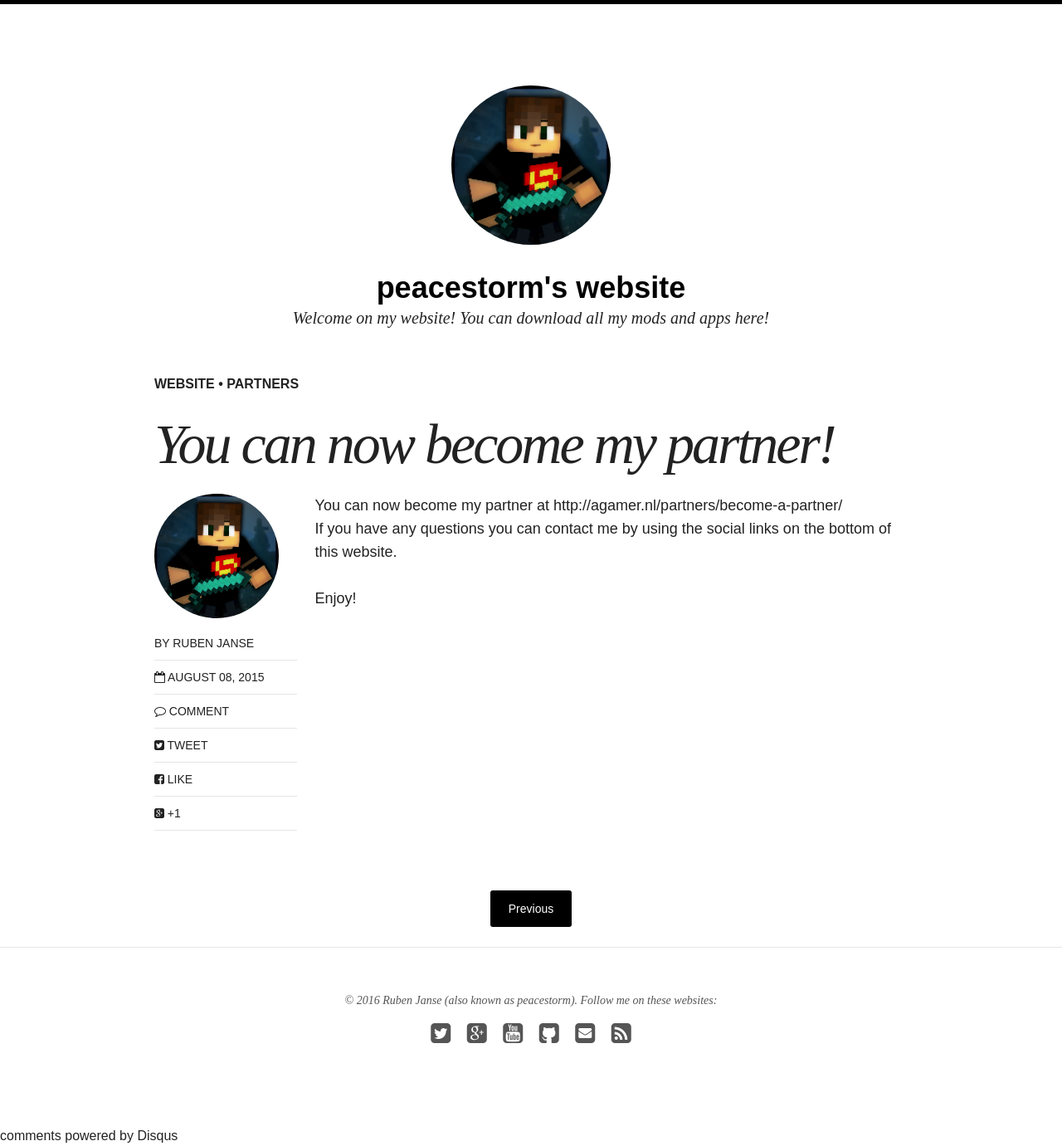
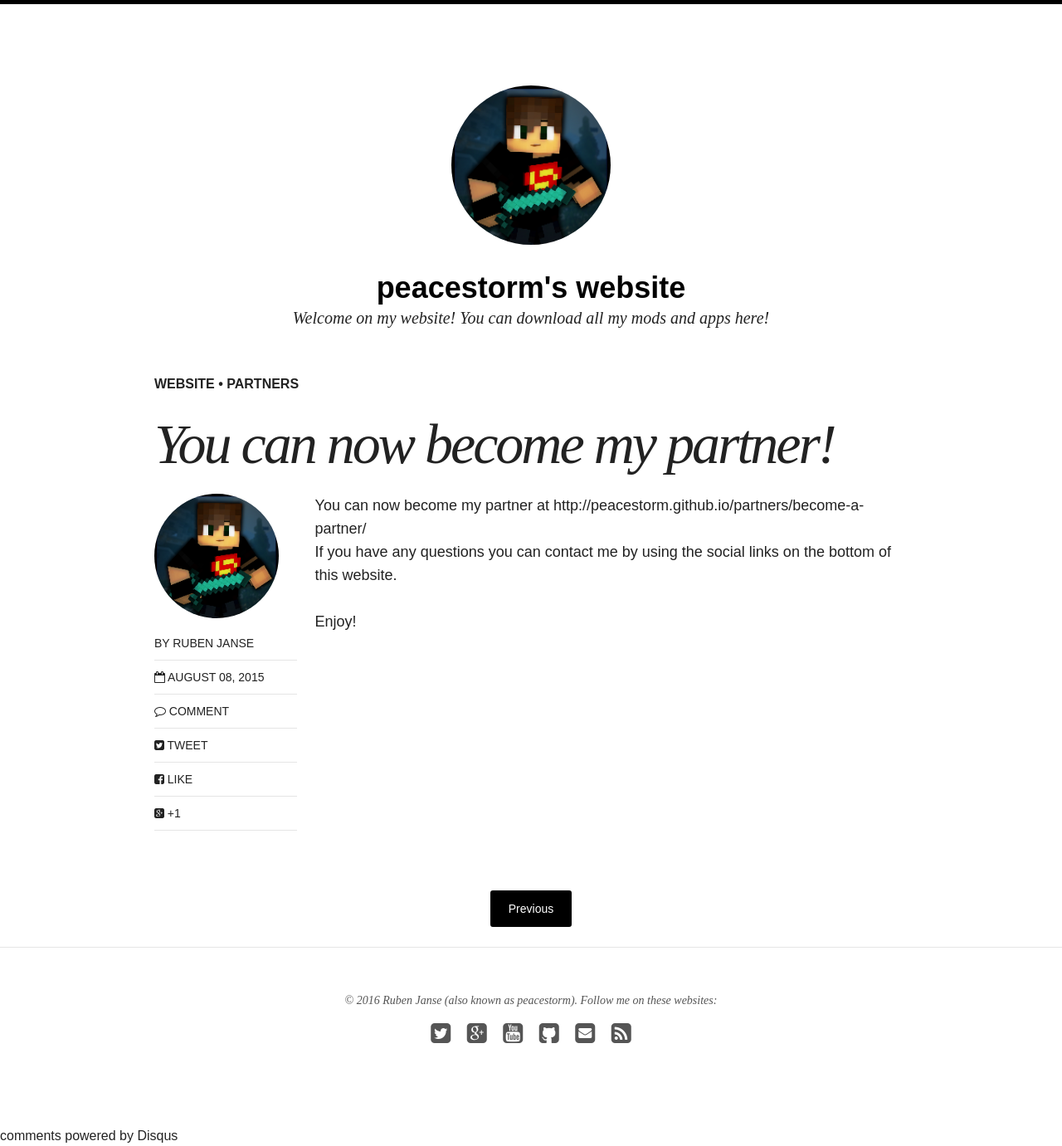
Before and after one commit to peacestorm/peacestorm.github.io, a Jekyll site: the page built from _posts/blog/2015-08-08-become-a-partner.md, in a window 1280 px wide. Shown: the whole page at 83% size. Built offline with Jekyll 4.4.1, drawn with Linux system fonts in a browser that asks for light colours; nearby versions of some CDN libraries; comment, search, counter and statistics services are not loaded; some of the changed lines change nothing that is shown.

Commit message:
Update _config.yml

```diff
--- a/_config.yml
+++ b/_config.yml
@@ -5,7 +5,7 @@ locale: en_US
 description: Welcome on my website! You can download all my mods and apps here!
 logo: site-logo.png
 search: false
-url: http://agamer.nl
+url: http://peacestorm.github.io
 
 
 # Jekyll configuration
```
